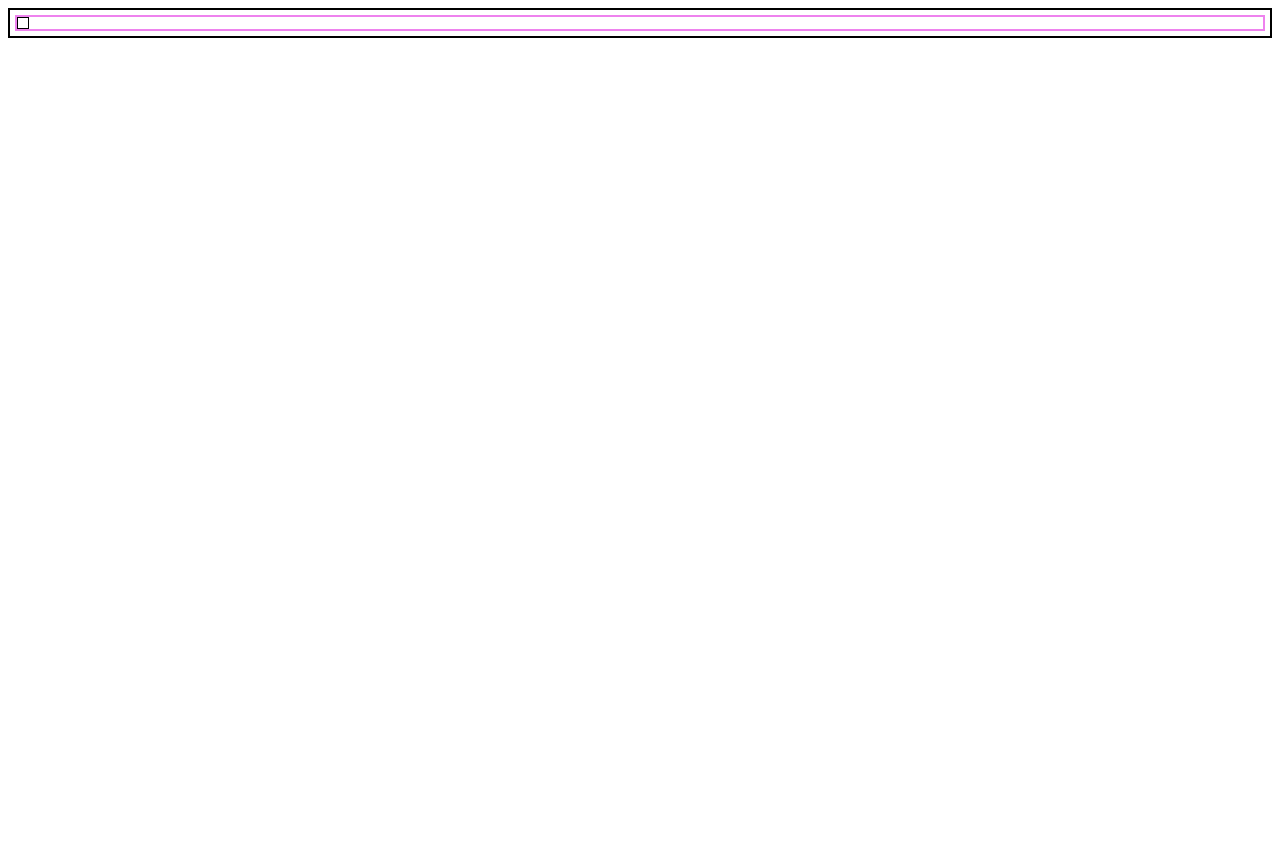
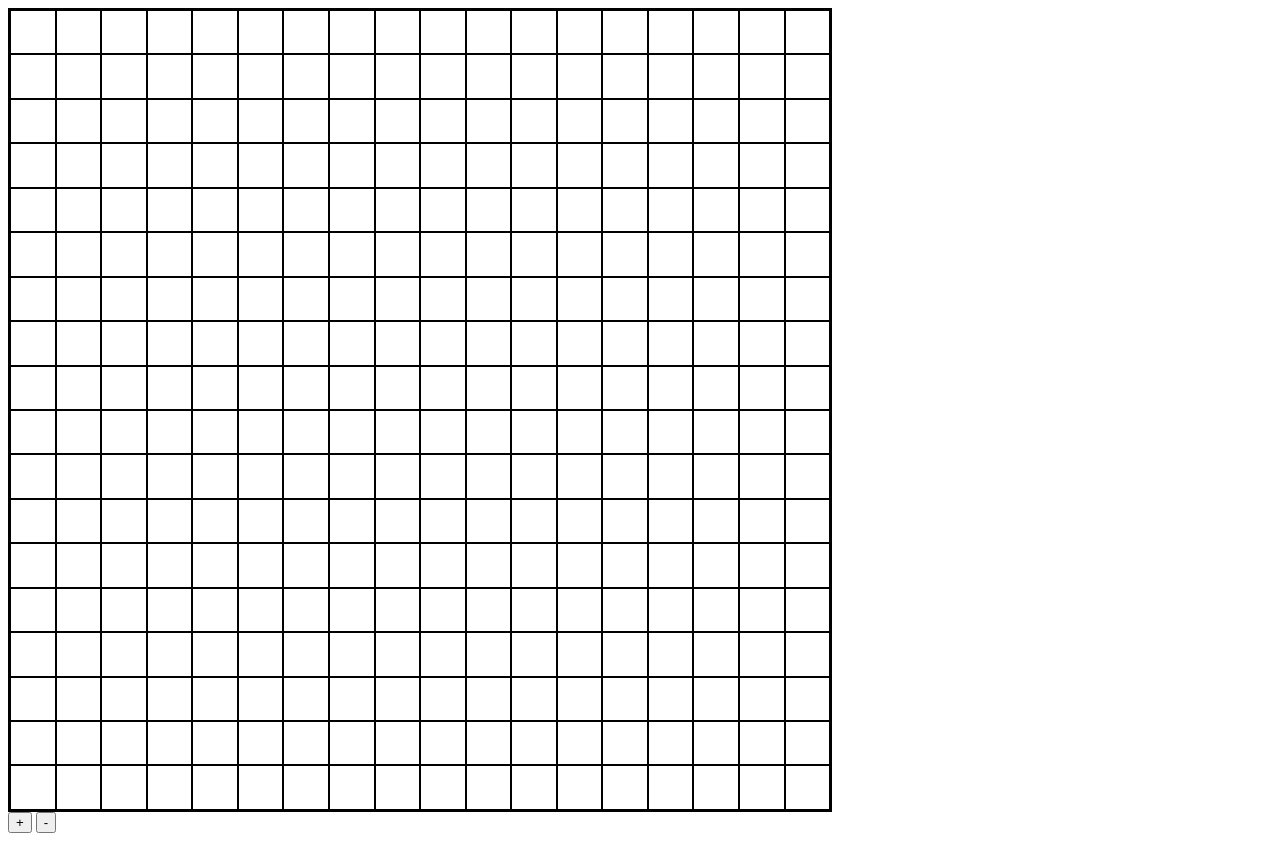
Before and after one commit to DodaRoot/PixelPaint, a plain HTML site: page index.html in a window 1280 px wide. Before the commit the page ends 800 px from the top, so only its background shows below. Drawn offline with Linux system fonts and the light colour scheme.

Commit message:
Added the basic grid logic and made the pixels

```diff
--- a/index.html
+++ b/index.html
@@ -10,5 +10,7 @@
 </head>
 <body>
     <div class="container"></div>
+    <button id="add">+</button>
+    <button id="take">-</button>
 </body>
 </html>
--- a/main.js
+++ b/main.js
@@ -1,20 +1,33 @@
 // Global Variables
-let pixels = 16;
+let pixels = 18;
+let round = false;
 
 // Linking the DOM
-let container = document.querySelector('.container')
-let madeRow = document.createElement('div')
-let madeCel = document.createElement('div')
-madeRow.classList.add('madeRow')
-madeCel.classList.add('madeCell')
+const container = document.querySelector('.container')
+let add = document.getElementById('add')
 
-function makeRow (madeRow) {
-    container.appendChild(madeRow)
+// Loop to add pixels and call beginning functions
+function start () {
+    for (let p = 0; p < pixels; p++) {
+        makeRow()
+    }
 }
 
+
+// Beginning logic functions to add div's
+function makeRow () {
+    const madeRow = document.createElement('div')
+    madeRow.classList.add('madeRow')
+    container.appendChild(madeRow)
+    for (let i = 0; i < pixels; i++) {
+        makeCel(madeRow)
+    }
+}
 function makeCel (madeRow) {
+    const madeCel = document.createElement('div')
+    madeCel.classList.add('madeCell')
     madeRow.appendChild(madeCel)
 }
 
-makeRow(madeRow)
-makeCel(madeRow)
+
+start()
--- a/style.css
+++ b/style.css
@@ -1,13 +1,19 @@
 .container {
+    display: flex;
+    flex-direction: column;
     border: 2px solid black;
-    padding: 5px;
+    width: 820px;
+    height: 800px;
 }
 .madeRow {
     display: flex;
-    border: 2px solid violet;
+    flex: 1;
+    overflow: hidden;
+    height: fit-content;
+    width: 100%;
 }
 .madeCell {
-    display: flex;
+    border: 1px solid rgb(0, 0, 0);
+    width: 100%;
     padding: 5px;
-    border: 1px solid black;
 }
```
